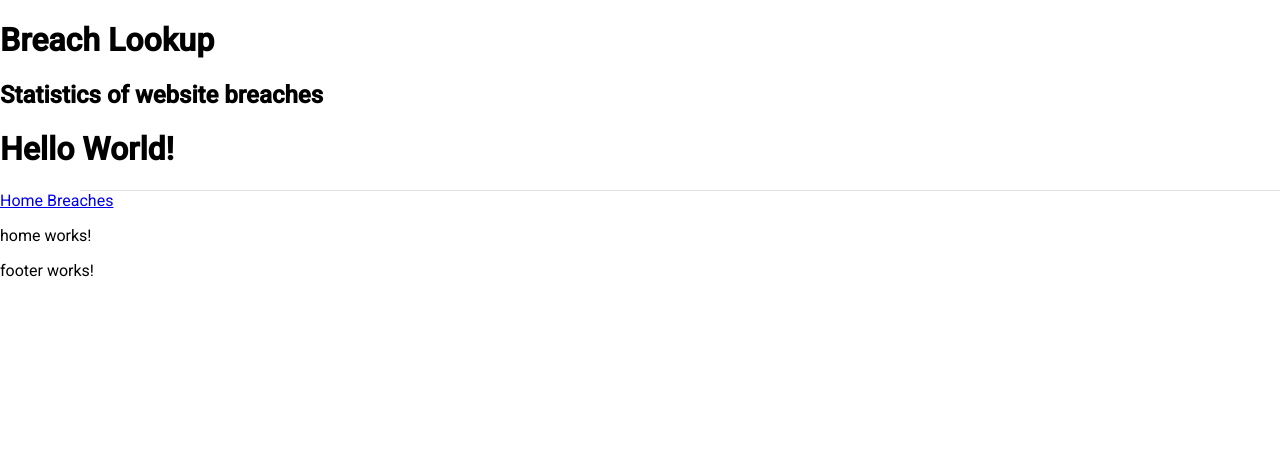
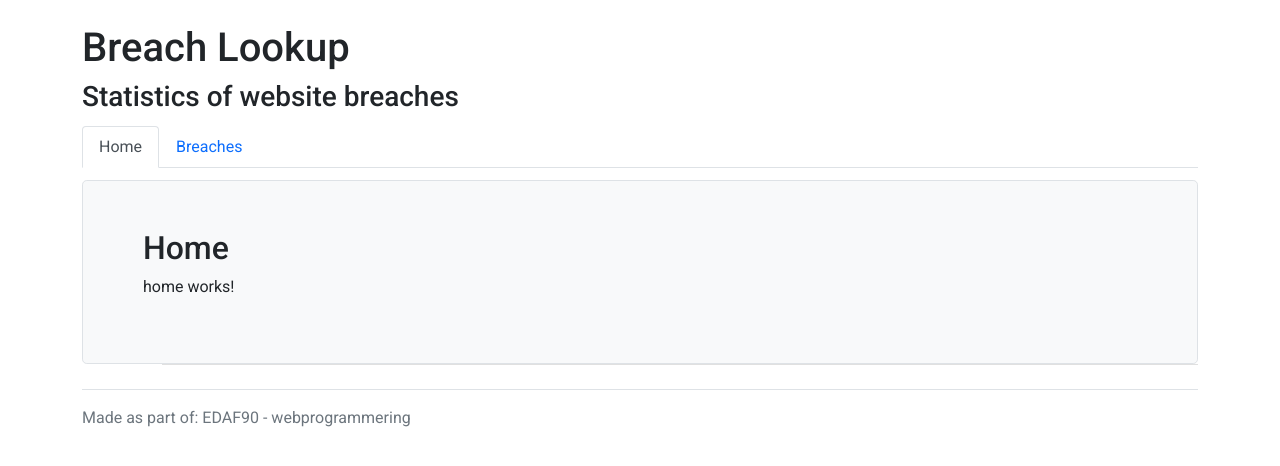
Before and after one commit to SimonErlandsson/EDAF90-projekt, an Angular app in the folder breach-lookup/: page /home in a window 1280 px wide. Shown: the top 466 px of the page. Built offline with nearby package versions, Linux system fonts and the light colour scheme.

Commit message:
Added simple design using bootstrap, edit if you want

```diff
--- a/breach-lookup/angular.json
+++ b/breach-lookup/angular.json
@@ -30,6 +30,7 @@
               "src/assets"
             ],
             "styles": [
+              "node_modules/bootstrap/dist/css/bootstrap.min.css",
               "./node_modules/@angular/material/prebuilt-themes/indigo-pink.css",
               "src/styles.css"
             ],
--- a/breach-lookup/package.json
+++ b/breach-lookup/package.json
@@ -16,10 +16,14 @@
     "@angular/compiler": "~13.2.0",
     "@angular/core": "~13.2.0",
     "@angular/forms": "~13.2.0",
+    "@angular/localize": "~13.2.0",
     "@angular/material": "^13.2.3",
     "@angular/platform-browser": "~13.2.0",
     "@angular/platform-browser-dynamic": "~13.2.0",
     "@angular/router": "~13.2.0",
+    "@ng-bootstrap/ng-bootstrap": "^12.0.0",
+    "@popperjs/core": "^2.10.2",
+    "bootstrap": "^5.1.3",
     "rxjs": "~7.5.0",
     "tslib": "^2.3.0",
     "zone.js": "~0.11.4"
--- a/breach-lookup/src/app/app.component.html
+++ b/breach-lookup/src/app/app.component.html
@@ -1,25 +1,14 @@
-<div>
+<div class="container py-4">
+
     <app-header></app-header>
-    <h1>Hello World!</h1>
-    <mat-divider [inset]="true"></mat-divider>
 
 
+    <div class="container col-12">
+        <div class="row h-200 p-5 bg-light border rounded-3">
+            <router-outlet></router-outlet>
+        </div>
+    </div>
 
-
-    <nav>
-        <a routerLink="/home" routerLinkActive="active">
-            Home
-        </a>
-        <a routerLink="/breaches" routerLinkActive="active">
-            Breaches
-        </a>
-    </nav>
-    <router-outlet></router-outlet>
-    <!-- Routed components go here -->
-
-
-
-
-
+    <mat-divider [inset]="true"></mat-divider>
     <app-footer></app-footer>
 </div>
--- a/breach-lookup/src/app/app.module.ts
+++ b/breach-lookup/src/app/app.module.ts
@@ -9,7 +9,8 @@ import { HeaderComponent } from './header/header.component';
 import { FooterComponent } from './footer/footer.component';
 import { MatDividerModule } from '@angular/material/divider';
 import { PageNotFoundComponent } from './page-not-found/page-not-found.component';
-import { HomeComponent } from './home/home.component'
+import { HomeComponent } from './home/home.component';
+import { NgbModule } from '@ng-bootstrap/ng-bootstrap'
 
 @NgModule({
     declarations: [
@@ -24,7 +25,8 @@ import { HomeComponent } from './home/home.component'
         BrowserModule,
         AppRoutingModule,
         BrowserAnimationsModule,
-        MatDividerModule
+        MatDividerModule,
+        NgbModule
     ],
     providers: [],
     bootstrap: [AppComponent]
--- a/breach-lookup/src/app/breach-presenter/breach-presenter.component.html
+++ b/breach-lookup/src/app/breach-presenter/breach-presenter.component.html
@@ -1 +1,2 @@
+<h2>Breaches</h2>
 <p>breach-presenter works!</p>
--- a/breach-lookup/src/app/footer/footer.component.html
+++ b/breach-lookup/src/app/footer/footer.component.html
@@ -1 +1,3 @@
-<p>footer works!</p>
+<footer class="pt-3 mt-4 text-muted border-top">
+    Made as part of: EDAF90 - webprogrammering
+</footer>
--- a/breach-lookup/src/app/header/header.component.html
+++ b/breach-lookup/src/app/header/header.component.html
@@ -1,2 +1,13 @@
 <h1>Breach Lookup</h1>
-<h2>Statistics of website breaches</h2>
+<h3>Statistics of website breaches</h3>
+
+<div class=" pt-1 mt-2 text-muted"></div>
+
+<nav>
+    <ul class="nav nav-tabs">
+        <a class="nav-link" routerLink="/home" routerLinkActive="active">Home</a>
+        <a class="nav-link" routerLink="/breaches" routerLinkActive="active">Breaches</a>
+    </ul>
+</nav>
+
+<div class="pt-1 mt-2 text-muted"></div>
--- a/breach-lookup/src/app/home/home.component.html
+++ b/breach-lookup/src/app/home/home.component.html
@@ -1 +1,2 @@
+<h2>Home</h2>
 <p>home works!</p>
--- a/breach-lookup/src/app/page-not-found/page-not-found.component.html
+++ b/breach-lookup/src/app/page-not-found/page-not-found.component.html
@@ -1 +1,3 @@
-<p>page-not-found works!</p>
+<h1>ERROR 404</h1>
+<h3>Sidan kunde inte hittas...</h3>
+<p>Vänligen kontrollera adressen och försök igen.</p>
--- a/breach-lookup/src/polyfills.ts
+++ b/breach-lookup/src/polyfills.ts
@@ -1,3 +1,7 @@
+/***************************************************************************************************
+ * Load `$localize` onto the global scope - used if i18n tags appear in Angular templates.
+ */
+import '@angular/localize/init';
 /**
  * This file includes polyfills needed by Angular and is loaded before the app.
  * You can add your own extra polyfills to this file.
```
Also changed, not shown: 1 other file (tests, documents, lock files or other folders). Lines whose indentation alone changed are shown as unchanged.
